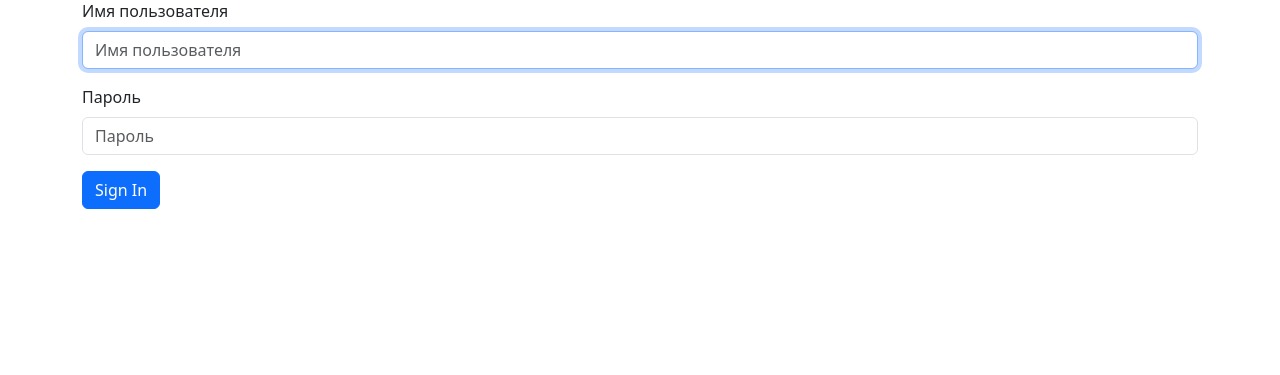
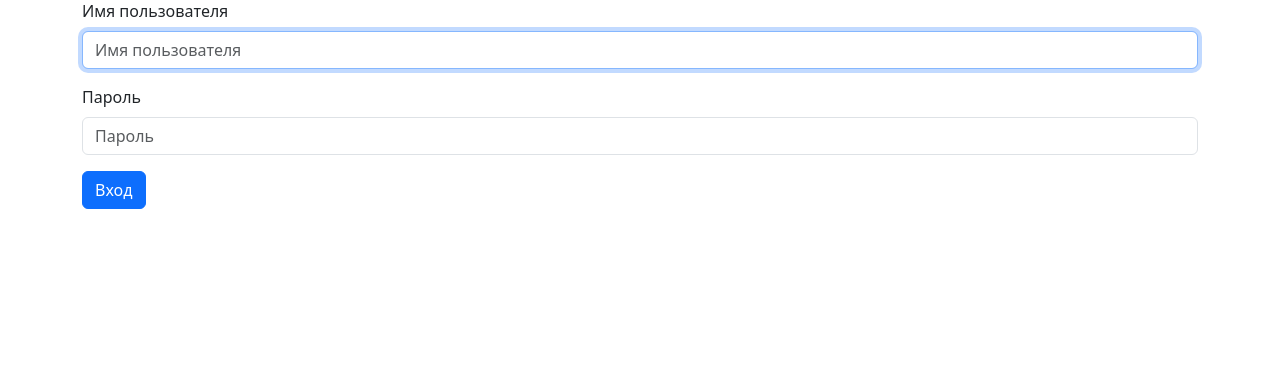
Before and after one commit to Raphael703/payment-requests-service, a Django app: page /login/ in a window 1280 px wide. Shown: the part 153-528 px from the top of the page. Run offline with Django 5.2, Linux system fonts and the light colour scheme; some libraries are stand-ins or nearby versions.

Commit message:
Update login.html

```diff
--- a/users/templates/users/login.html
+++ b/users/templates/users/login.html
@@ -3,4 +3,4 @@
 
 {% block header %}{% translate 'Вход' %}{% endblock %}
 
-{% block button_value %}{% translate 'Sign In' %}{% endblock %}
+{% block button_value %}{% translate 'Вход' %}{% endblock %}
```
